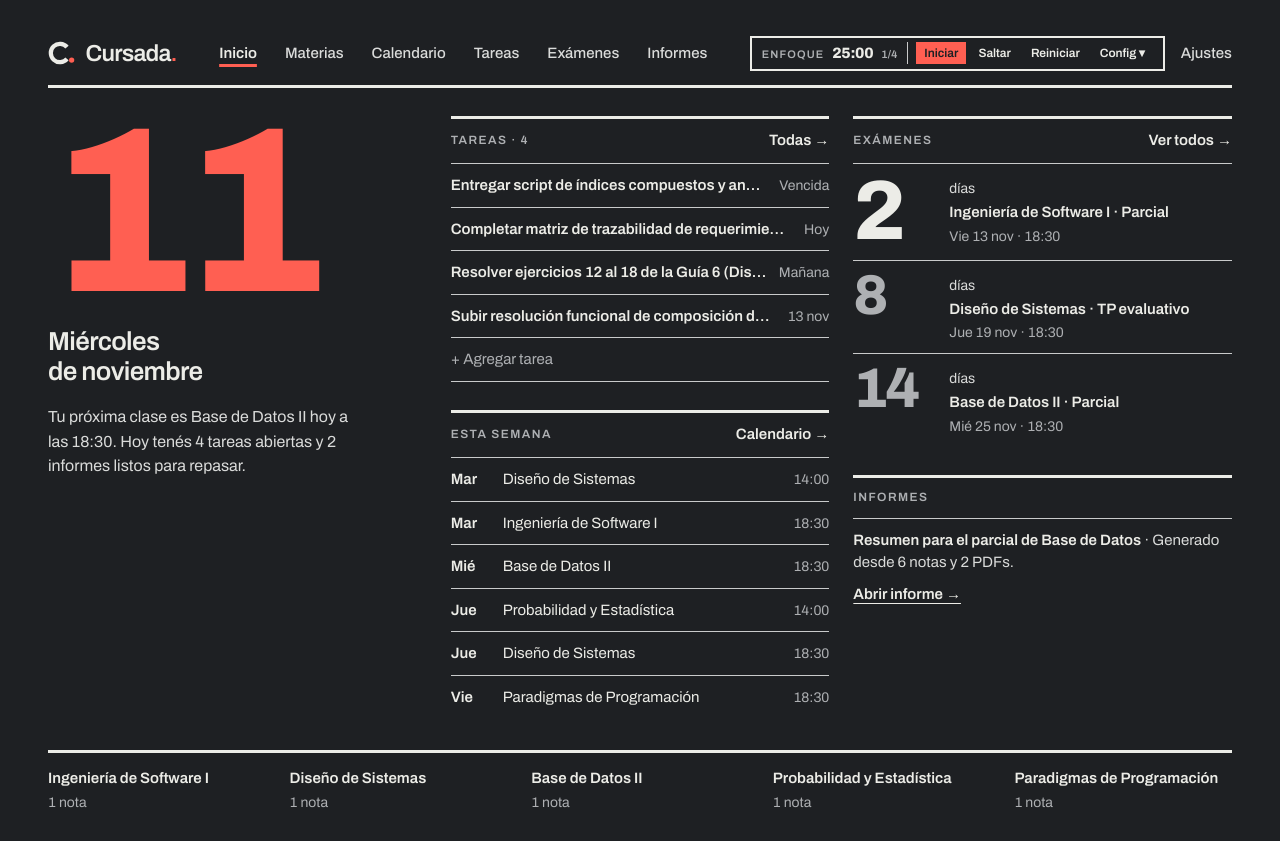
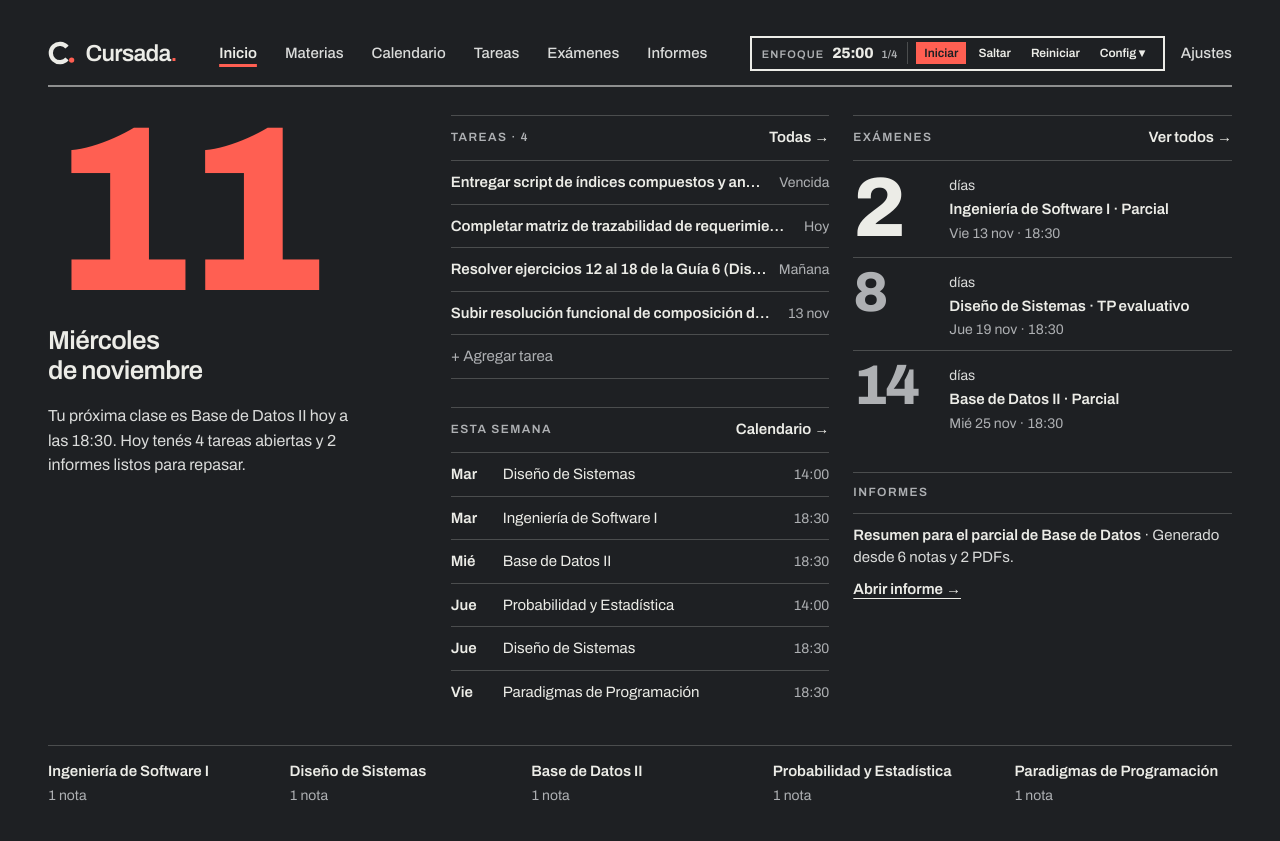
Before and after one commit to tomasflorydev/Cursada, a React (Vite) app: page / in a window 1280 px wide. Built offline with nearby package versions, Linux system fonts and the light colour scheme.

Commit message:
ui(reglas): definir --rule-thick y --rule-thin y atenuar reglas en modo oscuro

```diff
--- a/src/pages/ExamsPage.tsx
+++ b/src/pages/ExamsPage.tsx
@@ -466,8 +466,8 @@ export function ExamsPage({
         <section
           aria-label={formMode === 'edit' ? 'Editar examen' : 'Nuevo examen'}
           style={{
-            borderTop: '3px solid var(--ink)',
-            borderBottom: '3px solid var(--ink)',
+            borderTop: 'var(--rule-thin) solid var(--rule)',
+            borderBottom: 'var(--rule-thin) solid var(--rule)',
             padding: '20px 0',
             marginBottom: '28px',
           }}
@@ -849,7 +849,7 @@ export function ExamsPage({
                         alignItems: 'center',
                         gap: '20px',
                         padding: '16px 0',
-                        borderTop: '1px solid var(--rule)',
+                        borderTop: 'var(--rule-thin) solid var(--rule)',
                       }}
                     >
                       <div className="swiss-meta-md">
--- a/src/styles/active-study.css
+++ b/src/styles/active-study.css
@@ -161,7 +161,7 @@
 
   .pomodoro-popover-head {
     padding-bottom: 8px;
-    border-bottom: 1px solid var(--rule);
+    border-bottom: var(--rule-thin) solid var(--rule);
   }
 
   .pomodoro-form-grid {
@@ -188,7 +188,7 @@
     justify-content: space-between;
     gap: 10px;
     padding-top: 6px;
-    border-top: 1px solid var(--rule);
+    border-top: var(--rule-thin) solid var(--rule);
   }
 
   .pomodoro-popover-actions {
@@ -345,7 +345,7 @@
     flex-direction: column;
     gap: 6px;
     padding-top: 10px;
-    border-top: 1px solid var(--rule);
+    border-top: var(--rule-thin) solid var(--rule);
   }
 
   .attendance-config-row {
@@ -370,7 +370,7 @@
     flex-direction: column;
     gap: 10px;
     padding-top: 10px;
-    border-top: 1px solid var(--rule);
+    border-top: var(--rule-thin) solid var(--rule);
   }
 
   .attendance-record-fields {
@@ -396,7 +396,7 @@
     flex-direction: column;
     gap: 8px;
     padding-top: 10px;
-    border-top: 1px solid var(--rule);
+    border-top: var(--rule-thin) solid var(--rule);
   }
 
   .attendance-records-list {
@@ -413,7 +413,7 @@
     justify-content: space-between;
     gap: 10px;
     padding: 8px 0;
-    border-top: 1px solid var(--rule);
+    border-top: var(--rule-thin) solid var(--rule);
   }
 
   .attendance-record-row:first-child {
@@ -486,7 +486,7 @@
     justify-content: space-between;
     gap: 16px;
     padding-bottom: 14px;
-    border-bottom: 3px solid var(--ink);
+    border-bottom: var(--rule-thin) solid var(--rule);
   }
 
   .simulator-header-copy {
@@ -677,7 +677,7 @@
     flex-direction: column;
     gap: 8px;
     padding: 12px 14px;
-    border-top: 1px solid var(--rule);
+    border-top: var(--rule-thin) solid var(--rule);
     background-color: var(--grid);
   }
 
@@ -706,7 +706,7 @@
     justify-content: space-between;
     gap: 12px;
     padding-top: 14px;
-    border-top: 2px solid var(--ink);
+    border-top: var(--rule-thin) solid var(--rule);
   }
 
   .simulator-footer-actions {
--- a/src/styles/calendar-sync.css
+++ b/src/styles/calendar-sync.css
@@ -17,7 +17,7 @@
     justify-content: space-between;
     gap: 12px;
     flex-wrap: wrap;
-    border-top: 1px solid var(--rule);
+    border-top: var(--rule-thin) solid var(--rule);
     padding-top: 12px;
     margin-bottom: 12px;
   }
@@ -89,11 +89,11 @@
     justify-content: space-between;
     gap: 16px;
     padding: 12px 0;
-    border-top: 1px solid var(--rule);
+    border-top: var(--rule-thin) solid var(--rule);
   }
 
   .calendar-feed-row:last-child {
-    border-bottom: 1px solid var(--rule);
+    border-bottom: var(--rule-thin) solid var(--rule);
   }
 
   .calendar-feed-row-info {
--- a/src/styles/courses-calendar.css
+++ b/src/styles/courses-calendar.css
@@ -47,7 +47,7 @@
     justify-content: space-between;
     gap: var(--space-3);
     padding-block-end: 14px;
-    border-block-end: 1px solid var(--border-subtle);
+    border-block-end: var(--rule-thin) solid var(--rule);
   }
 
   .cursada-modal-title {
@@ -64,7 +64,7 @@
     justify-content: flex-end;
     gap: 10px;
     padding-block-start: 16px;
-    border-block-start: 1px solid var(--border-subtle);
+    border-block-start: var(--rule-thin) solid var(--rule);
   }
 
   /* Danger buttons */
@@ -432,7 +432,7 @@
     justify-content: space-between;
     gap: 16px;
     padding-block-end: 12px;
-    border-block-end: 1px solid var(--border-subtle);
+    border-block-end: var(--rule-thin) solid var(--rule);
     font-size: 0.85rem;
   }
 
--- a/src/styles/index.css
+++ b/src/styles/index.css
@@ -52,8 +52,9 @@
     --ink: #ECECE7;
     --soft: #DADBDA;
     --mut: #AEB0B3;
-    --rule: #C9CACB;
-    --grid: rgba(201, 202, 203, 0.26);
+    --rule: rgba(236, 236, 231, 0.22);
+    --rule-header: rgba(236, 236, 231, 0.55);
+    --grid: rgba(236, 236, 231, 0.14);
     --acc: #FF5F52;
     --on-acc: #1E2023;
     --toggle-active-bg: #FFFFFF;
@@ -69,8 +70,9 @@
     --ink: #111111;
     --soft: #444444;
     --mut: #555555;
-    --rule: #111111;
-    --grid: rgba(17, 17, 17, 0.15);
+    --rule: rgba(17, 17, 17, 0.22);
+    --rule-header: #111111;
+    --grid: rgba(17, 17, 17, 0.12);
     --acc: #C8201A;
     --on-acc: #FFFFFF;
     --toggle-active-bg: #000000;
@@ -87,8 +89,9 @@
       --ink: #111111;
       --soft: #444444;
       --mut: #555555;
-      --rule: #111111;
-      --grid: rgba(17, 17, 17, 0.15);
+      --rule: rgba(17, 17, 17, 0.22);
+      --rule-header: #111111;
+      --grid: rgba(17, 17, 17, 0.12);
       --acc: #C8201A;
       --on-acc: #FFFFFF;
       --toggle-active-bg: #000000;
@@ -110,6 +113,8 @@
     --heading-h1-size: 1.875rem;
     --heading-h2-size: 1.4375rem;
     --heading-h3-size: 1.125rem;
+    --rule-thick: 2px;
+    --rule-thin: 1px;
     --border-thin: 1px;
     --border-strong-width: 2px;
     --nav-underline-offset: 6px;
@@ -250,7 +255,7 @@
     align-items: center;
     justify-content: space-between;
     gap: 24px;
-    border-bottom: 3px solid var(--ink);
+    border-bottom: var(--rule-thick) solid var(--rule-header);
     padding-bottom: 14px;
     margin-bottom: 28px;
   }
@@ -504,13 +509,13 @@
     align-items: center;
     justify-content: space-between;
     gap: 12px;
-    border-top: 3px solid var(--ink);
+    border-top: var(--rule-thin) solid var(--rule);
     padding-top: 10px;
     margin-bottom: 12px;
   }
 
   .swiss-section-head.is-subtle {
-    border-top: 1px solid var(--rule);
+    border-top: var(--rule-thin) solid var(--rule);
   }
 
   .swiss-meta {
@@ -781,7 +786,7 @@
     gap: 2px;
     padding: 10px 0 11px;
     border: 0;
-    border-top: 1px solid var(--rule);
+    border-top: var(--rule-thin) solid var(--rule);
     background: transparent;
     color: var(--ink);
     cursor: pointer;
@@ -993,7 +998,7 @@
     justify-content: space-between;
     gap: 12px;
     padding: 10px 0;
-    border-top: 1px solid var(--rule);
+    border-top: var(--rule-thin) solid var(--rule);
     font-size: 0.9375rem;
     width: 100%;
     text-align: left;
@@ -1040,8 +1045,8 @@
     text-align: left;
     padding: 10px 0;
     border: 0;
-    border-top: 1px solid var(--rule);
-    border-bottom: 1px solid var(--rule);
+    border-top: var(--rule-thin) solid var(--rule);
+    border-bottom: var(--rule-thin) solid var(--rule);
     background: transparent;
     color: var(--mut);
     font-size: 0.9375rem;
@@ -1057,7 +1062,7 @@
     align-items: flex-start;
     gap: 18px;
     padding: 10px 0;
-    border-top: 1px solid var(--rule);
+    border-top: var(--rule-thin) solid var(--rule);
     width: 100%;
     text-align: left;
     background: transparent;
@@ -1108,7 +1113,7 @@
 
   .home-report-block {
     padding-top: 10px;
-    border-top: 1px solid var(--rule);
+    border-top: var(--rule-thin) solid var(--rule);
     display: flex;
     flex-direction: column;
     gap: 8px;
@@ -1126,7 +1131,7 @@
   }
 
   .home-footer {
-    border-top: 3px solid var(--ink);
+    border-top: var(--rule-thin) solid var(--rule);
     padding-top: 14px;
     display: grid;
     grid-template-columns: repeat(5, minmax(0, 1fr));
@@ -1166,7 +1171,7 @@
      ========================================================================== */
   .courses-table {
     width: 100%;
-    border-top: 3px solid var(--ink);
+    border-top: var(--rule-thin) solid var(--rule);
   }
 
   .courses-table-head,
@@ -1184,7 +1189,7 @@
   .courses-table-row {
     min-height: 92px;
     padding: 18px 0;
-    border-top: 1px solid var(--rule);
+    border-top: var(--rule-thin) solid var(--rule);
     cursor: pointer;
   }
 
@@ -1255,7 +1260,7 @@
 
   .courses-footer {
     margin-top: 24px;
-    border-top: 3px solid var(--ink);
+    border-top: var(--rule-thin) solid var(--rule);
     padding-top: 14px;
     display: flex;
     align-items: center;
@@ -1312,7 +1317,7 @@
     gap: 10px;
     padding-bottom: 12px;
     margin-bottom: 14px;
-    border-bottom: 2px solid var(--ink);
+    border-bottom: var(--rule-thin) solid var(--rule);
   }
 
   .notebook-pane-header-actions {
@@ -1351,7 +1356,7 @@
 
   .notebook-knowledge-section {
     padding-top: 16px;
-    border-top: 2px solid var(--ink);
+    border-top: var(--rule-thin) solid var(--rule);
     display: flex;
     flex-direction: column;
     gap: 12px;
@@ -1374,7 +1379,7 @@
     text-align: left;
     padding: 10px 0 11px;
     border: 0;
-    border-top: 1px solid var(--rule);
+    border-top: var(--rule-thin) solid var(--rule);
     background: transparent;
     cursor: pointer;
   }
@@ -1510,7 +1515,7 @@
     justify-content: space-between;
     gap: 10px;
     padding: 9px 0;
-    border-top: 1px solid var(--rule);
+    border-top: var(--rule-thin) solid var(--rule);
     font-size: 0.9375rem;
   }
 
@@ -1535,7 +1540,7 @@
   }
 
   .notebook-last-report {
-    border-top: 3px solid var(--ink);
+    border-top: var(--rule-thin) solid var(--rule);
     padding-top: 12px;
     display: flex;
     flex-direction: column;
@@ -1625,7 +1630,7 @@
   }
 
   .calendar-week-grid {
-    border-top: 3px solid var(--ink);
+    border-top: var(--rule-thin) solid var(--rule);
     display: flex;
     flex-direction: column;
   }
@@ -1638,7 +1643,7 @@
   }
 
   .calendar-day-heads {
-    border-bottom: 1px solid var(--rule);
+    border-bottom: var(--rule-thin) solid var(--rule);
   }
 
   .calendar-day-head {
@@ -1662,7 +1667,7 @@
   }
 
   .calendar-deliverables-band {
-    border-bottom: 1px solid var(--rule);
+    border-bottom: var(--rule-thin) solid var(--rule);
     min-height: 46px;
   }
 
@@ -1774,14 +1779,14 @@
   }
 
   .calendar-month-grid {
-    border-top: 3px solid var(--ink);
+    border-top: var(--rule-thin) solid var(--rule);
     display: grid;
     grid-template-columns: repeat(7, minmax(0, 1fr));
   }
 
   .calendar-month-head {
     padding: 10px 8px;
-    border-bottom: 1px solid var(--rule);
+    border-bottom: var(--rule-thin) solid var(--rule);
     border-left: 1px solid var(--grid);
     text-align: center;
   }
@@ -1967,11 +1972,11 @@
     align-items: center;
     gap: 14px;
     padding: 14px 0;
-    border-top: 1px solid var(--rule);
+    border-top: var(--rule-thin) solid var(--rule);
   }
 
   .tasks-item-row:last-child {
-    border-bottom: 1px solid var(--rule);
+    border-bottom: var(--rule-thin) solid var(--rule);
   }
 
   .tasks-item-title {
@@ -2026,7 +2031,7 @@
      ========================================================================== */
   .exams-table {
     width: 100%;
-    border-top: 3px solid var(--ink);
+    border-top: var(--rule-thin) solid var(--rule);
   }
 
   .exams-item-row {
@@ -2035,7 +2040,7 @@
     align-items: center;
     gap: 24px;
     padding: 24px 0;
-    border-top: 1px solid var(--rule);
+    border-top: var(--rule-thin) solid var(--rule);
   }
 
   .exams-item-row:first-child {
@@ -2138,7 +2143,7 @@
     text-transform: uppercase;
     letter-spacing: 0.12em;
     color: var(--ink);
-    border-top: 1px solid var(--rule);
+    border-top: var(--rule-thin) solid var(--rule);
     padding-top: 14px;
     margin-top: 24px;
     margin-bottom: 10px;
@@ -2150,7 +2155,7 @@
 
   .reports-source-card {
     padding: 12px 0;
-    border-top: 1px solid var(--rule);
+    border-top: var(--rule-thin) solid var(--rule);
     display: flex;
     flex-direction: column;
     gap: 6px;
@@ -2192,7 +2197,7 @@
   }
 
   .settings-section-block-head {
-    border-top: 3px solid var(--ink);
+    border-top: var(--rule-thin) solid var(--rule);
     padding-top: 10px;
     margin-bottom: 14px;
     font-size: 0.8125rem;
@@ -2208,7 +2213,7 @@
     justify-content: space-between;
     gap: 24px;
     padding: 14px 0;
-    border-top: 1px solid var(--rule);
+    border-top: var(--rule-thin) solid var(--rule);
   }
 
   .settings-row-info {
--- a/src/styles/knowledge.css
+++ b/src/styles/knowledge.css
@@ -8,7 +8,7 @@
      ========================================================================== */
   .backlinks-panel {
     margin-top: 24px;
-    border-top: 3px solid var(--ink);
+    border-top: var(--rule-thin) solid var(--rule);
     padding-top: 12px;
     display: flex;
     flex-direction: column;
@@ -82,7 +82,7 @@
     letter-spacing: 0.12em;
     color: var(--mut);
     padding-bottom: 6px;
-    border-bottom: 1px solid var(--rule);
+    border-bottom: var(--rule-thin) solid var(--rule);
   }
 
   .backlinks-list {
@@ -93,7 +93,7 @@
   }
 
   .backlinks-list-item {
-    border-bottom: 1px solid var(--rule);
+    border-bottom: var(--rule-thin) solid var(--rule);
   }
 
   .backlinks-item-btn {
@@ -219,7 +219,7 @@
     justify-content: space-between;
     gap: 16px;
     padding-bottom: 12px;
-    border-bottom: 3px solid var(--ink);
+    border-bottom: var(--rule-thin) solid var(--rule);
   }
 
   .obsidian-import-title {
@@ -274,6 +274,6 @@
     justify-content: flex-end;
     gap: 10px;
     padding-top: 14px;
-    border-top: 1px solid var(--rule);
+    border-top: var(--rule-thin) solid var(--rule);
   }
 }
```
